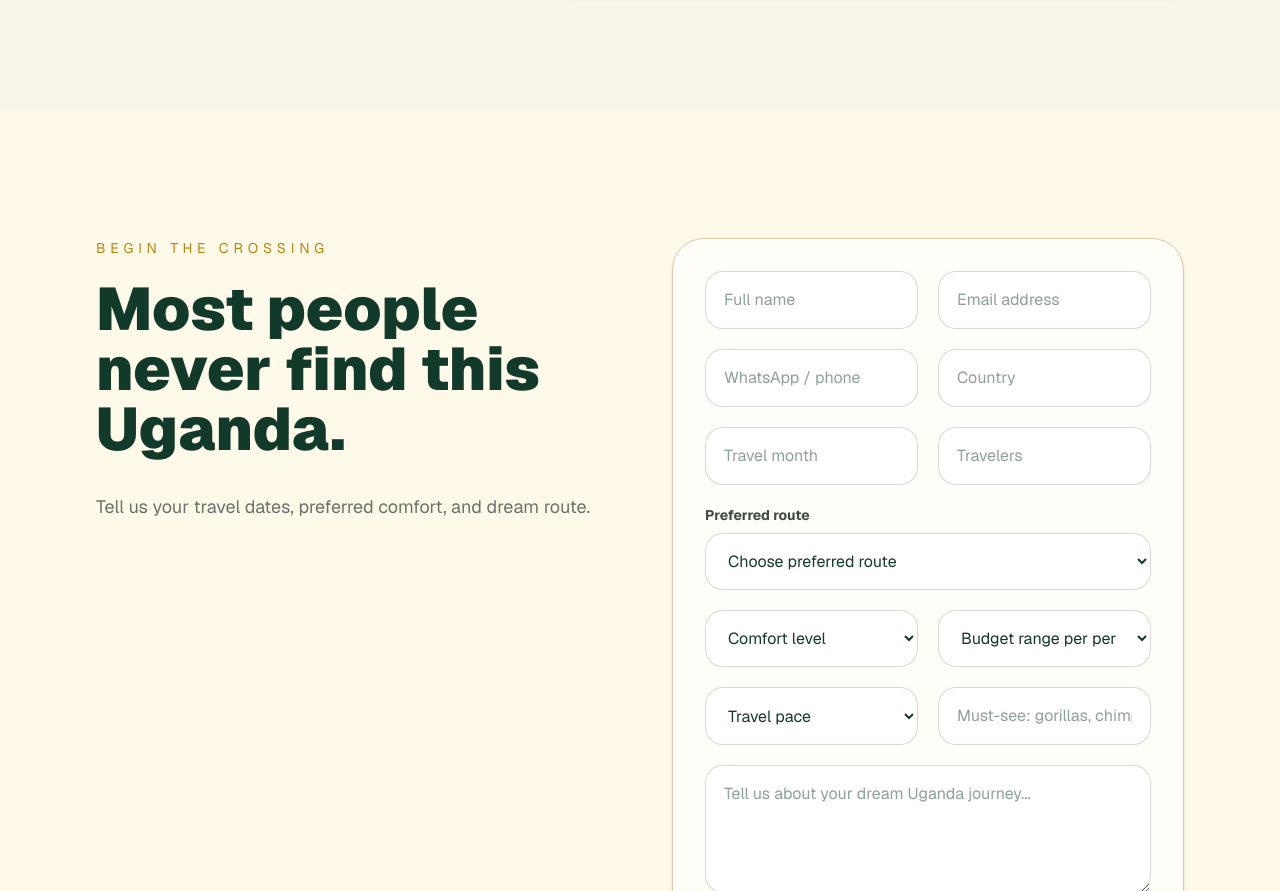
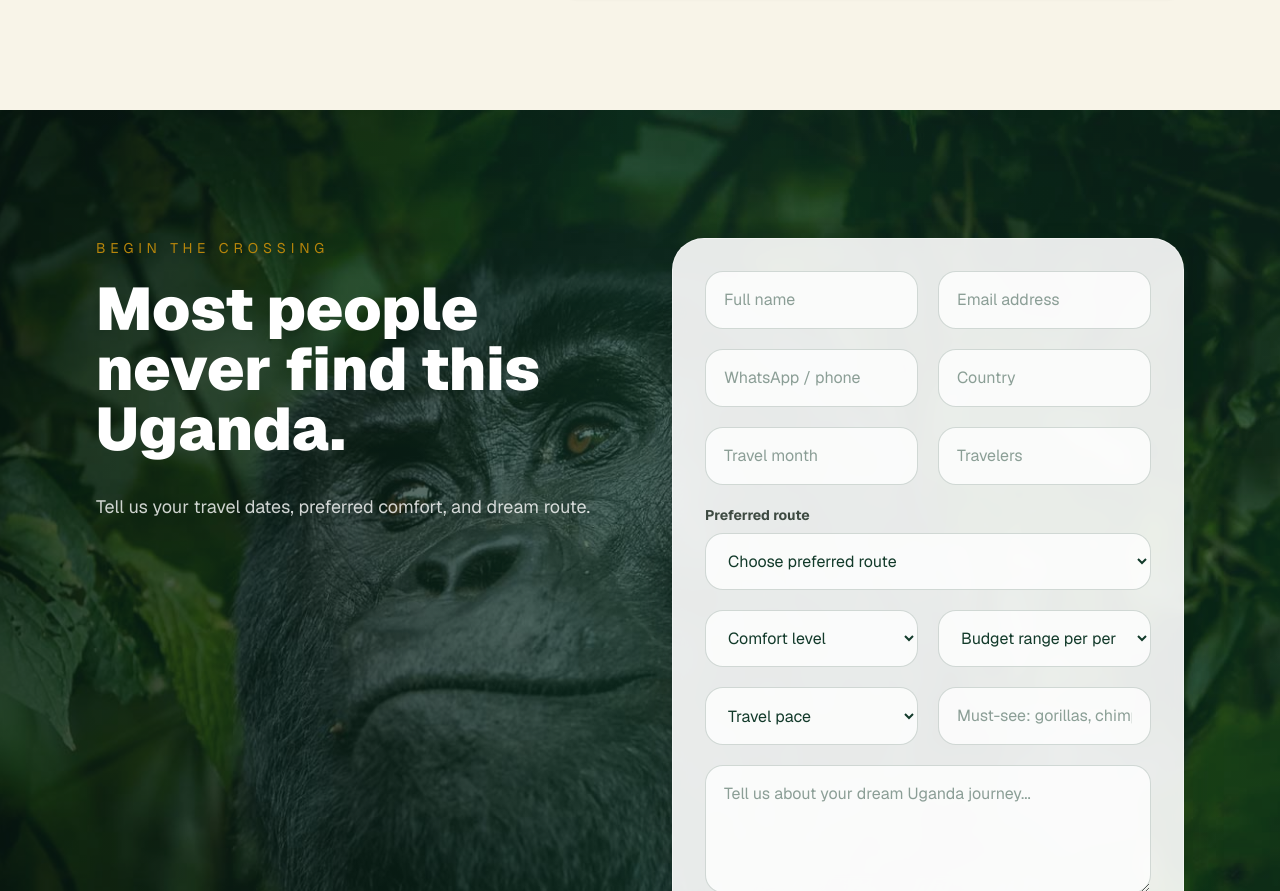
Before and after one commit to Hassan-lab-coder/wild-spine-uganda, a Next.js app: page / in a window 1280 px wide. Shown: the part 11109-12000 px from the top of the page. Built offline with nearby package versions, Linux system fonts and the light colour scheme; no server answers.

Commit message:
Update booking section background

```diff
--- a/src/app/page.tsx
+++ b/src/app/page.tsx
@@ -872,25 +872,33 @@ function HomeContent() {
   </div>
 </section>
 
-      <section id="book" className="py-32 px-6 md:px-24 bg-[#fff9ea]">
-        <div className="max-w-6xl mx-auto grid lg:grid-cols-2 gap-16">
+      <section id="book" className="relative overflow-hidden py-32 px-6 text-white md:px-24">
+        <img
+          src="/images/travel/booking-gorilla.jpg"
+          alt="Mountain gorilla in green forest"
+          className="absolute inset-0 h-full w-full object-cover"
+        />
+        <div className="absolute inset-0 bg-[#123a2a]/58" />
+        <div className="absolute inset-0 bg-gradient-to-r from-black/40 via-[#123a2a]/15 to-black/10" />
+
+        <div className="relative z-10 max-w-6xl mx-auto grid lg:grid-cols-2 gap-16">
           <div>
             <p className="section-kicker">Begin the crossing</p>
             <h3 className="text-4xl md:text-6xl font-black mb-8">
               Most people never find this Uganda.
             </h3>
-            <p className="text-[#68746a] text-lg leading-8">
+            <p className="text-white/80 text-lg leading-8">
               Tell us your travel dates, preferred comfort, and dream route.
             </p>
           </div>
 
           {sent ? (
-            <div className="p-10 rounded-[2rem] bg-white/70 shadow-sm border border-[#f5b416]/40">
+            <div className="p-10 rounded-[2rem] bg-white/90 shadow-2xl border border-[#f5b416]/40">
               <h4 className="text-3xl font-black text-[#b8860b] mb-4">Request received.</h4>
               <p className="text-[#3d4a41]">We’ll respond with route guidance, pricing, and permit availability.</p>
             </div>
           ) : (
-            <form onSubmit={handleSubmit} className="p-8 rounded-[2rem] bg-white/70 shadow-sm border border-[#d8cda9]">
+            <form onSubmit={handleSubmit} className="p-8 rounded-[2rem] bg-white/90 shadow-2xl border border-white/45 backdrop-blur-sm">
               <div className="grid sm:grid-cols-2 gap-5">
                 <input required name="name" className="form-input" placeholder="Full name" />
                 <input required name="email" type="email" className="form-input" placeholder="Email address" />
```
Also changed, not shown: public/images/travel/booking-gorilla.jpg (added).
